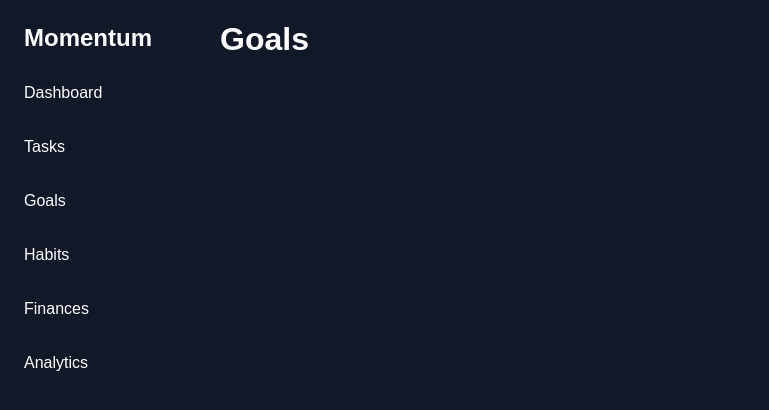
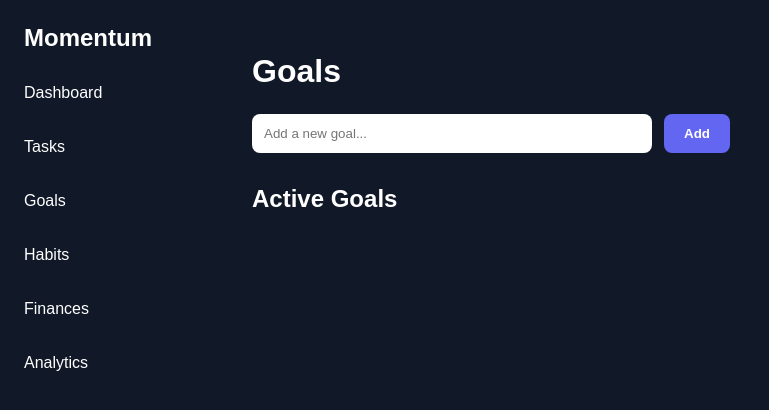
Before and after one commit to Anujchhaparwal/momentum, a React (Vite) app: page / in a window 1280 px wide. Both pictures are taken after a click on the element "Goals". Shown: the top 410 px of the page, without its empty margins (0-769 px from the left). Built offline with nearby package versions, Linux system fonts and the light colour scheme.

Commit message:
built interactive goals page

```diff
--- a/src/App.css
+++ b/src/App.css
@@ -138,3 +138,76 @@
   color: #f87171;
   cursor: pointer;
 }
+
+.goals-page {
+  padding: 32px;
+}
+
+.goal-input {
+  display: flex;
+  gap: 12px;
+  margin-top: 24px;
+}
+
+.goal-input input {
+  width: 400px;
+  padding: 12px;
+  border-radius: 8px;
+  border: none;
+}
+
+.goal-input button {
+  padding: 12px 20px;
+  border-radius: 8px;
+  border: none;
+  cursor: pointer;
+  background-color: #6366f1;
+  color: white;
+  font-weight: 600;
+}
+
+.goals-page h2 {
+  margin-top: 32px;
+}
+
+.goal-list {
+  margin-top: 16px;
+  display: flex;
+  flex-direction: column;
+  gap: 12px;
+}
+
+.goal-item {
+  display: flex;
+  justify-content: space-between;
+  align-items: center;
+  background-color: #1f2937;
+  padding: 16px;
+  border-radius: 8px;
+  max-width: 700px;
+}
+
+.goal-details {
+  flex: 1;
+  margin-right: 20px;
+}
+
+.progress-bar {
+  height: 8px;
+  background-color: #374151;
+  border-radius: 4px;
+  margin-top: 8px;
+  overflow: hidden;
+}
+
+.progress-fill {
+  height: 100%;
+  background-color: #6366f1;
+  border-radius: 4px;
+}
+
+.goal-progress {
+  font-weight: 600;
+  min-width: 45px;
+  text-align: right;
+}
--- a/src/App.jsx
+++ b/src/App.jsx
@@ -2,6 +2,7 @@ import Sidebar from "./components/Sidebar";
 import "./App.css";
 import Dashboard from "./components/Dashboard";
 import Tasks from "./components/Tasks";
+import Goals from "./components/Goals";
 import { useState } from "react";
 
 function App() {
@@ -15,7 +16,7 @@ function App() {
 
         {activePage === "Tasks" && <Tasks />}
 
-        {activePage === "Goals" && <h1>Goals</h1>}
+        {activePage === "Goals" && <Goals />}
 
         {activePage === "Habits" && <h1>Habits</h1>}
 
--- /dev/null
+++ b/src/components/Goals.jsx
@@ -0,0 +1,91 @@
+import { useState } from "react";
+
+
+function Goals() {
+  const [goal, setGoal] = useState("");
+  const [goals, setGoals] = useState([]);
+  return (
+    <div className="goals-page">
+      <h1>Goals</h1>
+      <div className="goal-input">
+        <input
+          placeholder="Add a new goal..."
+          value={goal}
+          onChange={(event) => setGoal(event.target.value)}
+        />
+        <button
+          onClick={() => {
+            if (!goal.trim()) return;
+
+            setGoals([
+              ...goals,
+              {
+                id: Date.now(),
+                title: goal,
+                progress: 0,
+                completed: false,
+              },
+            ]);
+
+            setGoal("");
+          }}
+        >
+          Add
+        </button>
+      </div>
+
+      <h2>Active Goals</h2>
+      <div className="goal-list">
+        {goals.map((goalItem) => (
+          <div className="goal-item" key={goalItem.id}>
+            <div className="goal-details">
+              <span className={goalItem.completed ? "completed" : ""}>
+                {goalItem.title}
+              </span>
+
+              <div className="progress-bar">
+                <div
+                  className="progress-fill"
+                  style={{ width: `${goalItem.progress}%` }}
+                ></div>
+              </div>
+              <input
+                type="range"
+                min="0"
+                max="100"
+                value={goalItem.progress}
+                onChange={(event) => {
+                  setGoals(
+                    goals.map((item) =>
+                      item.id === goalItem.id
+                        ? {
+                          ...item,
+                          progress: Number(event.target.value),
+                          completed: Number(event.target.value) === 100
+                        }
+                        : item
+                    )
+                  );
+                }}
+              />
+            </div>
+
+            <span className="goal-progress">{goalItem.progress}%</span>
+
+            <button
+              onClick={() => {
+                setGoals(
+                  goals.filter((item) => item.id !== goalItem.id)
+                );
+              }}
+            >
+              Delete
+            </button>
+          </div>
+        ))}
+      </div>
+    </div>
+  );
+}
+
+export default Goals;
```
